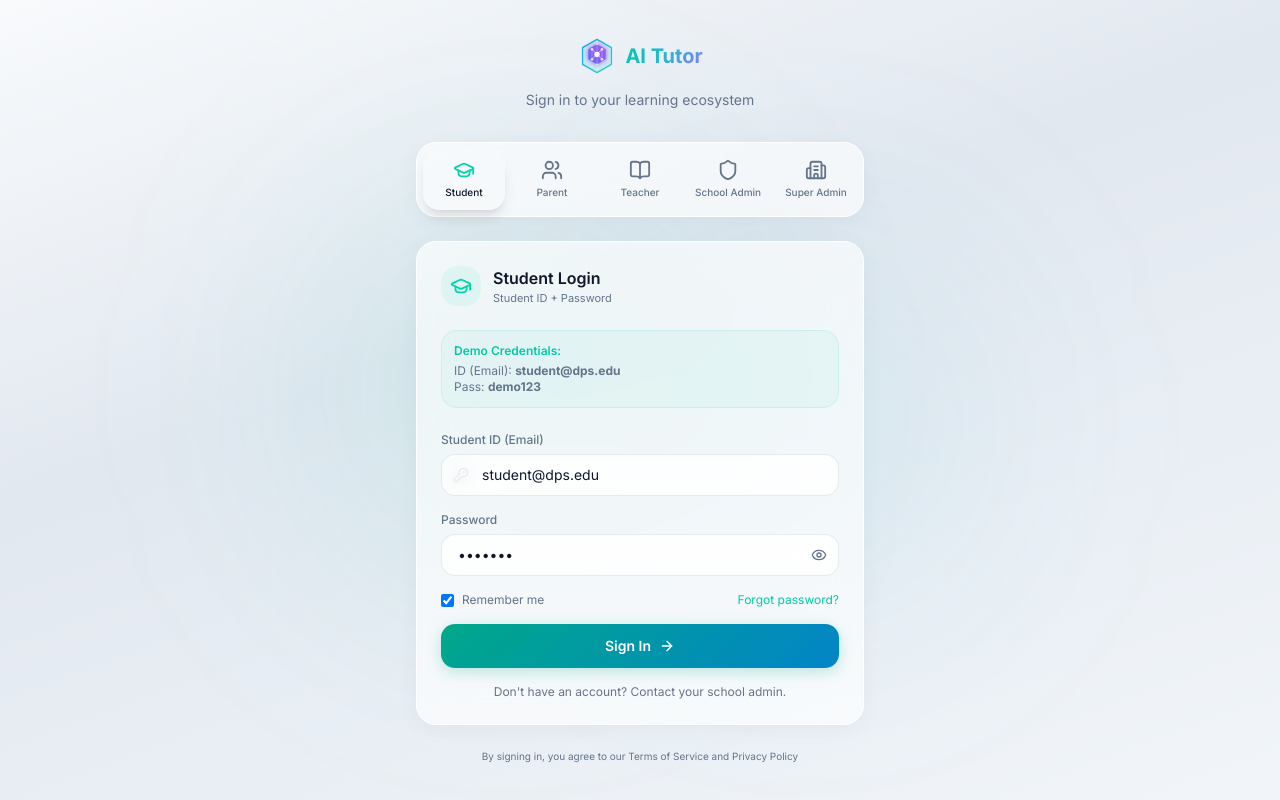
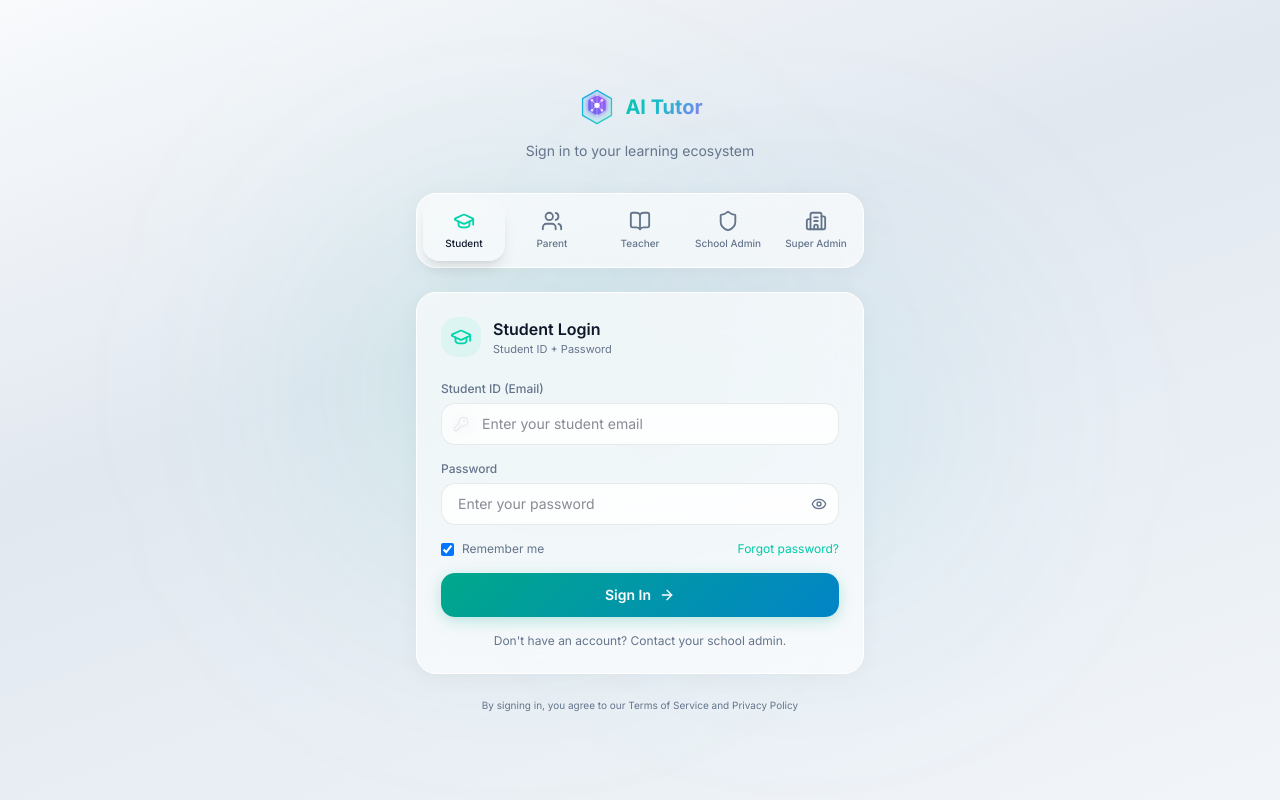
Before and after one commit to ApexFury64/The_Back, a Next.js app: page /login in a window 1280 px wide. Built offline with nearby package versions, Linux system fonts and the light colour scheme.

Commit message:
feat(login): remove demo credentials box and pre-filled defaultValues from all login fields

```diff
--- a/src/app/login/page.tsx
+++ b/src/app/login/page.tsx
@@ -131,24 +131,9 @@ export default function LoginPage() {
             </div>
           </div>
 
-          {/* Demo Credentials Box */}
-          <div className="mb-6 p-3 rounded-xl bg-teal/5 border border-teal/10 text-xs">
-            <p className="font-semibold text-teal mb-1">Demo Credentials:</p>
-            {selectedRole === "parent" ? (
-              <p className="text-muted-foreground">Phone (Email): <b>parent@dps.edu</b><br/>OTP/Pass: <b>demo123</b></p>
-            ) : selectedRole === "student" ? (
-              <p className="text-muted-foreground">ID (Email): <b>student@dps.edu</b><br/>Pass: <b>demo123</b></p>
-            ) : selectedRole === "teacher" ? (
-              <p className="text-muted-foreground">Email: <b>teacher@dps.edu</b><br/>Pass: <b>demo123</b></p>
-            ) : selectedRole === "admin" ? (
-              <p className="text-muted-foreground">Email: <b>admin@dps-hyd.edu</b><br/>Pass: <b>demo123</b></p>
-            ) : (
-              <p className="text-muted-foreground">Email: <b>super@techwing.com</b><br/>Pass: <b>demo123</b></p>
-            )}
-          </div>
           {error && <p className="text-coral text-xs mb-2">{error}</p>}
 
-          <form ref={formRef} onSubmit={handleLogin} className="space-y-4">
+          <form ref={formRef} onSubmit={handleLogin} className="space-y-4" autoComplete="off">
             {selectedRole === "parent" ? (
               <>
                 {/* Parent: Email (Originally Phone) + Password (OTP) */}
@@ -156,13 +141,13 @@ export default function LoginPage() {
                   <label className="text-xs text-muted-foreground font-medium mb-1.5 block">Email / Phone</label>
                   <div className="relative">
                     <Phone size={16} className="absolute left-3 top-1/2 -translate-y-1/2 text-muted-foreground" />
-                    <input type="text" name="email" defaultValue="parent@dps.edu" className="glass-input w-full pl-10 pr-4 py-2.5 text-sm" required />
+                    <input type="text" name="email" autoComplete="off" placeholder="Enter your email or phone" className="glass-input w-full pl-10 pr-4 py-2.5 text-sm" required />
                   </div>
                 </div>
                 <div>
                   <label className="text-xs text-muted-foreground font-medium mb-1.5 block">OTP / Password</label>
                   <div className="flex gap-2">
-                    <input type={showPassword ? "text" : "password"} name="password" defaultValue="demo123" className="glass-input w-full py-2.5 text-sm px-4" required />
+                    <input type={showPassword ? "text" : "password"} name="password" autoComplete="new-password" placeholder="Enter your password" className="glass-input w-full py-2.5 text-sm px-4" required />
                   </div>
                 </div>
               </>
@@ -173,13 +158,13 @@ export default function LoginPage() {
                   <label className="text-xs text-muted-foreground font-medium mb-1.5 block">Student ID (Email)</label>
                   <div className="relative">
                     <KeyRound size={16} className="absolute left-3 top-1/2 -translate-y-1/2 text-muted-foreground" />
-                    <input type="text" name="email" defaultValue="student@dps.edu" className="glass-input w-full pl-10 pr-4 py-2.5 text-sm" required />
+                    <input type="text" name="email" autoComplete="off" placeholder="Enter your student email" className="glass-input w-full pl-10 pr-4 py-2.5 text-sm" required />
                   </div>
                 </div>
                 <div>
                   <label className="text-xs text-muted-foreground font-medium mb-1.5 block">Password</label>
                   <div className="relative">
-                    <input type={showPassword ? "text" : "password"} name="password" defaultValue="demo123" className="glass-input w-full pl-4 pr-10 py-2.5 text-sm" required />
+                    <input type={showPassword ? "text" : "password"} name="password" autoComplete="new-password" placeholder="Enter your password" className="glass-input w-full pl-4 pr-10 py-2.5 text-sm" required />
                     <button type="button" onClick={() => setShowPassword(!showPassword)} className="absolute right-3 top-1/2 -translate-y-1/2 text-muted-foreground hover:text-foreground">
                       {showPassword ? <EyeOff size={16} /> : <Eye size={16} />}
                     </button>
@@ -193,16 +178,13 @@ export default function LoginPage() {
                   <label className="text-xs text-muted-foreground font-medium mb-1.5 block">Email Address</label>
                   <div className="relative">
                     <Mail size={16} className="absolute left-3 top-1/2 -translate-y-1/2 text-muted-foreground" />
-                    <input type="email" name="email" defaultValue={
-                      selectedRole === "teacher" ? "teacher@dps.edu" :
-                      selectedRole === "admin" ? "admin@dps-hyd.edu" : "super@techwing.com"
-                    } className="glass-input w-full pl-10 pr-4 py-2.5 text-sm" required />
+                    <input type="email" name="email" autoComplete="off" placeholder="Enter your email address" className="glass-input w-full pl-10 pr-4 py-2.5 text-sm" required />
                   </div>
                 </div>
                 <div>
                   <label className="text-xs text-muted-foreground font-medium mb-1.5 block">Password</label>
                   <div className="relative">
-                    <input type={showPassword ? "text" : "password"} name="password" defaultValue="demo123" className="glass-input w-full pl-4 pr-10 py-2.5 text-sm" required />
+                    <input type={showPassword ? "text" : "password"} name="password" autoComplete="new-password" placeholder="Enter your password" className="glass-input w-full pl-4 pr-10 py-2.5 text-sm" required />
                     <button type="button" onClick={() => setShowPassword(!showPassword)} className="absolute right-3 top-1/2 -translate-y-1/2 text-muted-foreground hover:text-foreground">
                       {showPassword ? <EyeOff size={16} /> : <Eye size={16} />}
                     </button>
```
